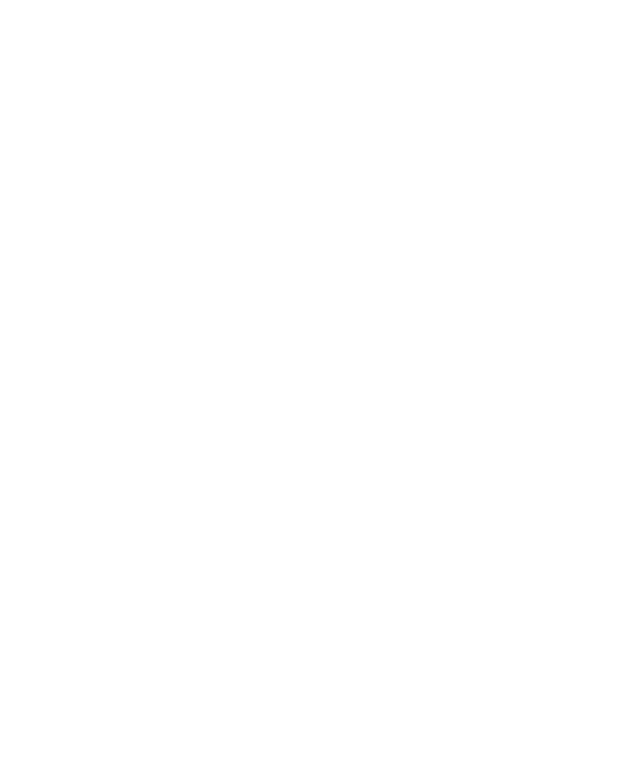
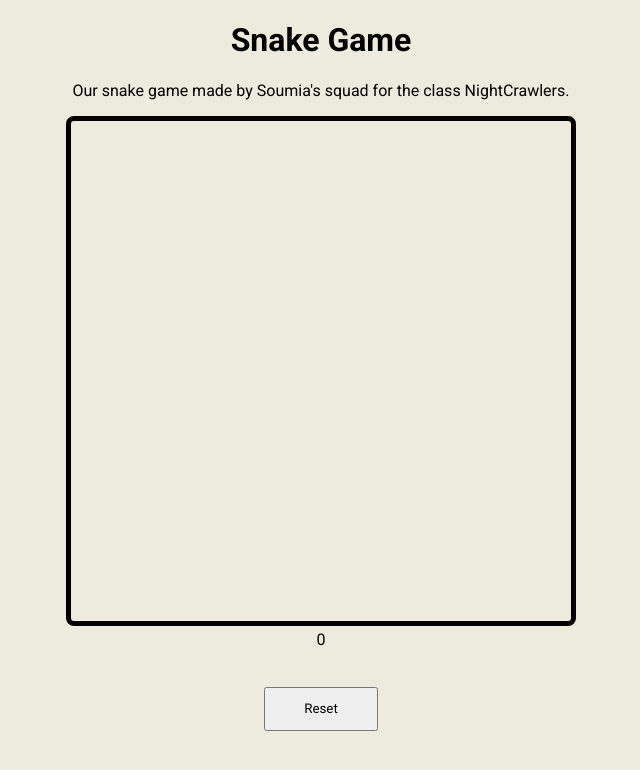
Before and after one commit to Sahtani/GAME-SNAKE, a plain HTML site: page index.html in a window 1280 px wide. Shown: the whole page, without its empty margins (319-959 px from the left). Drawn offline with Linux system fonts and the light colour scheme; a web font is replaced by a local one.

Commit message:
done with html & css, going javascript

```diff
--- a/css/style.css
+++ b/css/style.css
@@ -0,0 +1,27 @@
+* {
+    font-family: 'Roboto', sans-serif;
+}
+
+:root {
+    --bg-color: #EDEADE;
+}
+
+body {
+    background-color: var(--bg-color);
+}
+
+#container {
+    text-align: center;
+}
+
+#board {
+    border: 5px solid black;
+    border-radius: 8px;
+}
+
+#reset {
+    margin-top: 3%;
+    padding: 1%;
+    padding-left: 3%;
+    padding-right: 3%;
+}
--- a/index.html
+++ b/index.html
@@ -6,8 +6,21 @@
     <title>Snake Game</title>
     <link rel="stylesheet" href="./css/style.css">
     <script src = "./js/script.js" defer></script>
+    <link rel="preconnect" href="https://fonts.googleapis.com">
+    <link rel="preconnect" href="https://fonts.gstatic.com" crossorigin>
+    <link href="https://fonts.googleapis.com/css2?family=Quattrocento:wght@400;700&family=Roboto:ital,wght@0,100;0,300;0,400;0,500;0,700;0,900;1,100;1,300;1,400;1,500;1,700;1,900&family=Ruda:wght@400;500;600;700;800;900&display=swap" rel="stylesheet">
 </head>
+
 <body>
+    <div id = "container">
+        <h1>Snake Game</h1>
+        <p>Our snake game made by Soumia's squad for the class NightCrawlers.</p>
+        <div id = "game">
+            <canvas id="board" width="500" height="500"></canvas>
+            <div id = "score">0</div>
+            <button id = "reset">Reset</button>
+        </div>
+    </div>
+</body>
 
-</body>
 </html>
--- a/js/script.js
+++ b/js/script.js
@@ -0,0 +1,4 @@
+const board = document.querySelector("#board");
+const ctx = board.getContext("2d");
+
+const score = document.querySelector("#score");
```
